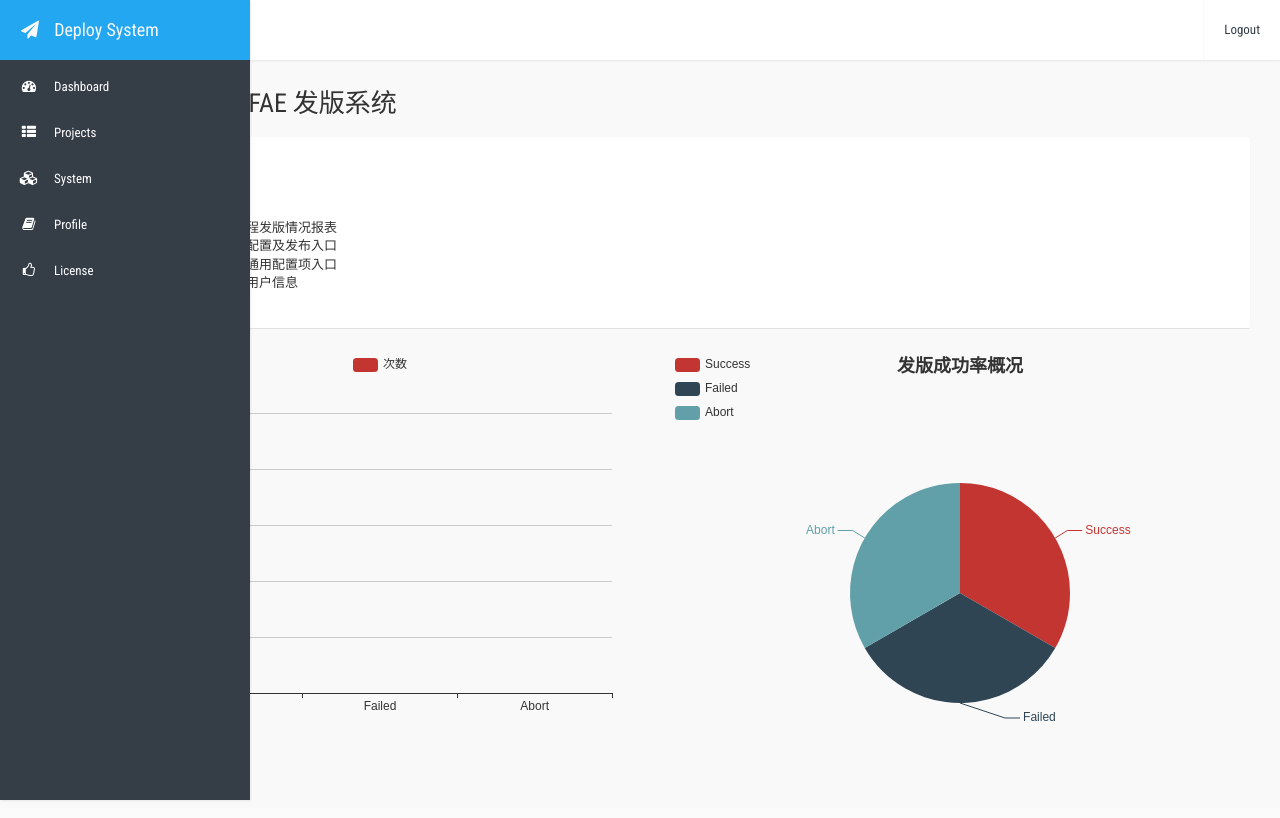
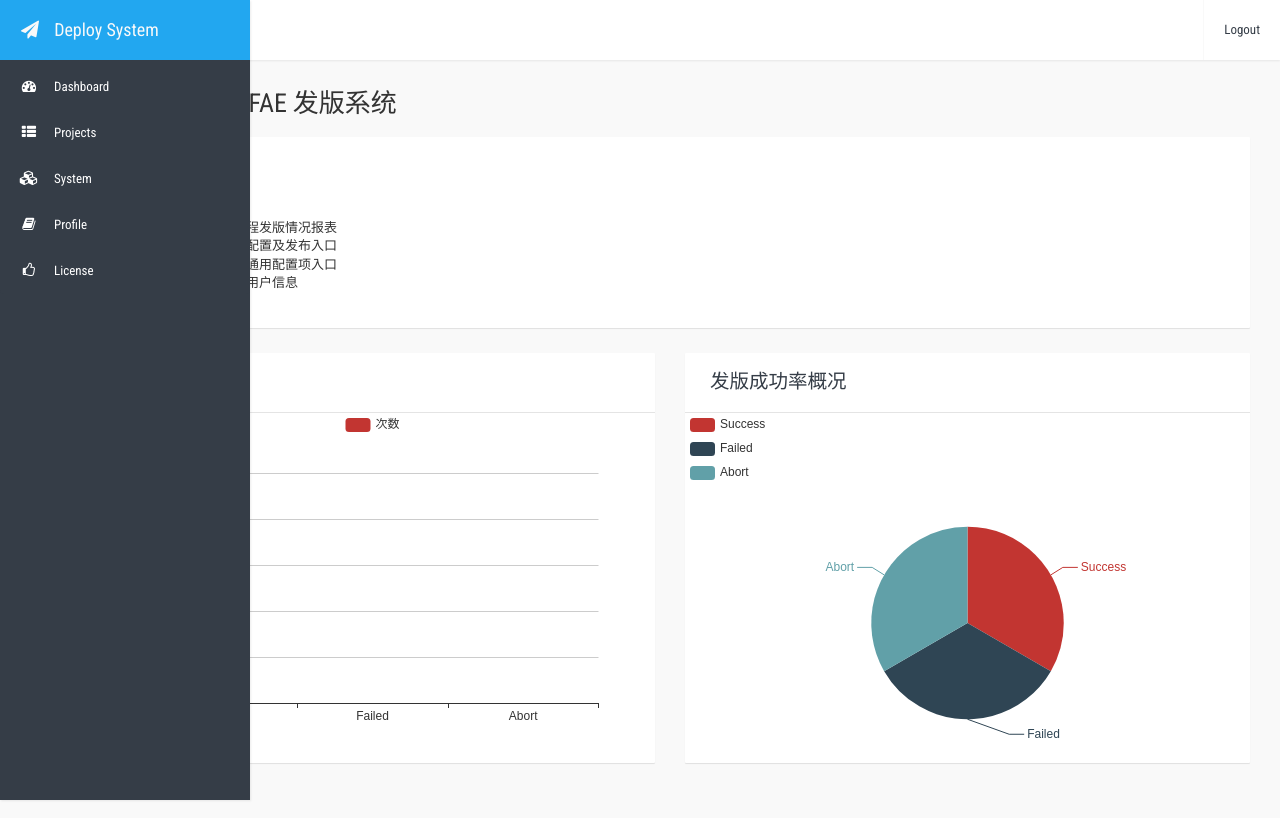
Before and after one commit to linchunrong/depsys, a Flask app: page / in a window 1280 px wide. Run offline with Flask 2, Linux system fonts and the light colour scheme; the visitor is signed in with stand-in values (Sample User, id 1); data that the repository does not hold is empty; some libraries are stand-ins or nearby versions.

Commit message:
update echarts display for index page

```diff
--- a/depsys/templates/index.html
+++ b/depsys/templates/index.html
@@ -28,9 +28,29 @@
                 </div>
             </div>
             <div class="row">
-                <div class="col-sm-6 col-lg-12">
-                    <div id="bar" style="width: 50%; height: 400px; float: inherit"></div>
-                    <div id="pie" style="width: 50%; height: 400px; float: inherit"></div>
+                <div class="col-sm-6 col-xs-12">
+                    <div class="card">
+                        <div class="card-header">
+                            <div class="card-title">
+                                <div class="title">发版总数概况</div>
+                            </div>
+                        </div>
+                        <div class="card-body no-padding">
+                            <div id="bar" style="width: 100%; height: 350px"></div>
+                        </div>
+                    </div>
+                </div>
+                <div class="col-sm-6 col-xs-12">
+                    <div class="card">
+                        <div class="card-header">
+                            <div class="card-title">
+                                <div class="title">发版成功率概况</div>
+                            </div>
+                        </div>
+                        <div class="card-body no-padding">
+                            <div id="pie" style="width: 100%; height: 350px"></div>
+                        </div>
+                    </div>
                 </div>
             </div>
         </div>
@@ -40,9 +60,6 @@
         var barChart = echarts.init(document.getElementById('bar'));
         // 显示标题，图例和空的坐标轴
         barChart.setOption({
-            title: {
-                text: '    发版总数概况'
-            },
             tooltip: {},
             legend: {
                 data:['次数']
@@ -61,10 +78,6 @@
         // 饼图
         var pieChart = echarts.init(document.getElementById("pie"));
         pieChart.setOption({
-            title : {
-                text: '发版成功率概况',
-                x:'center'
-            },
             tooltip : {
                 trigger: 'item',
                 formatter: "{a} <br/>{b} : {c} ({d}%)"
```
